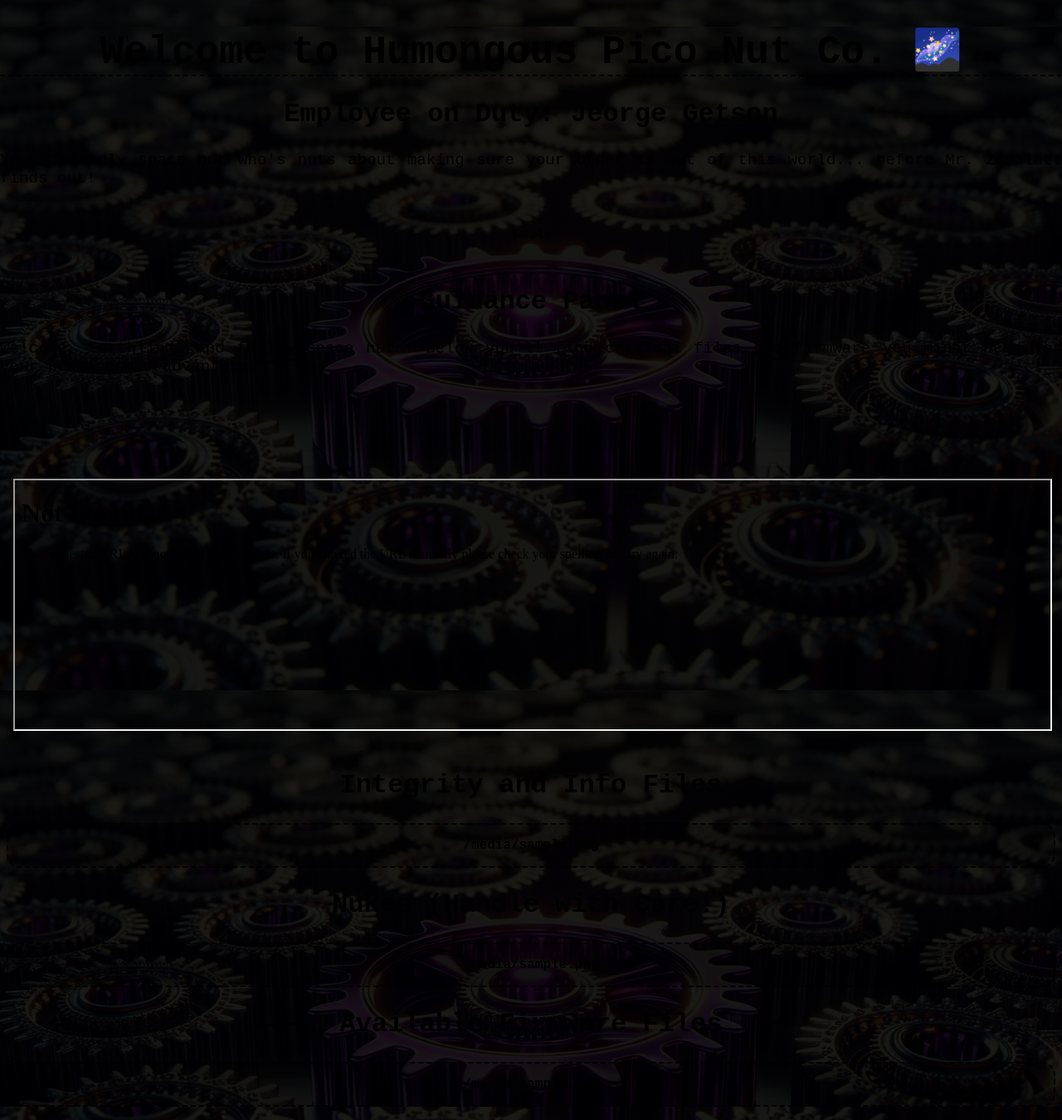
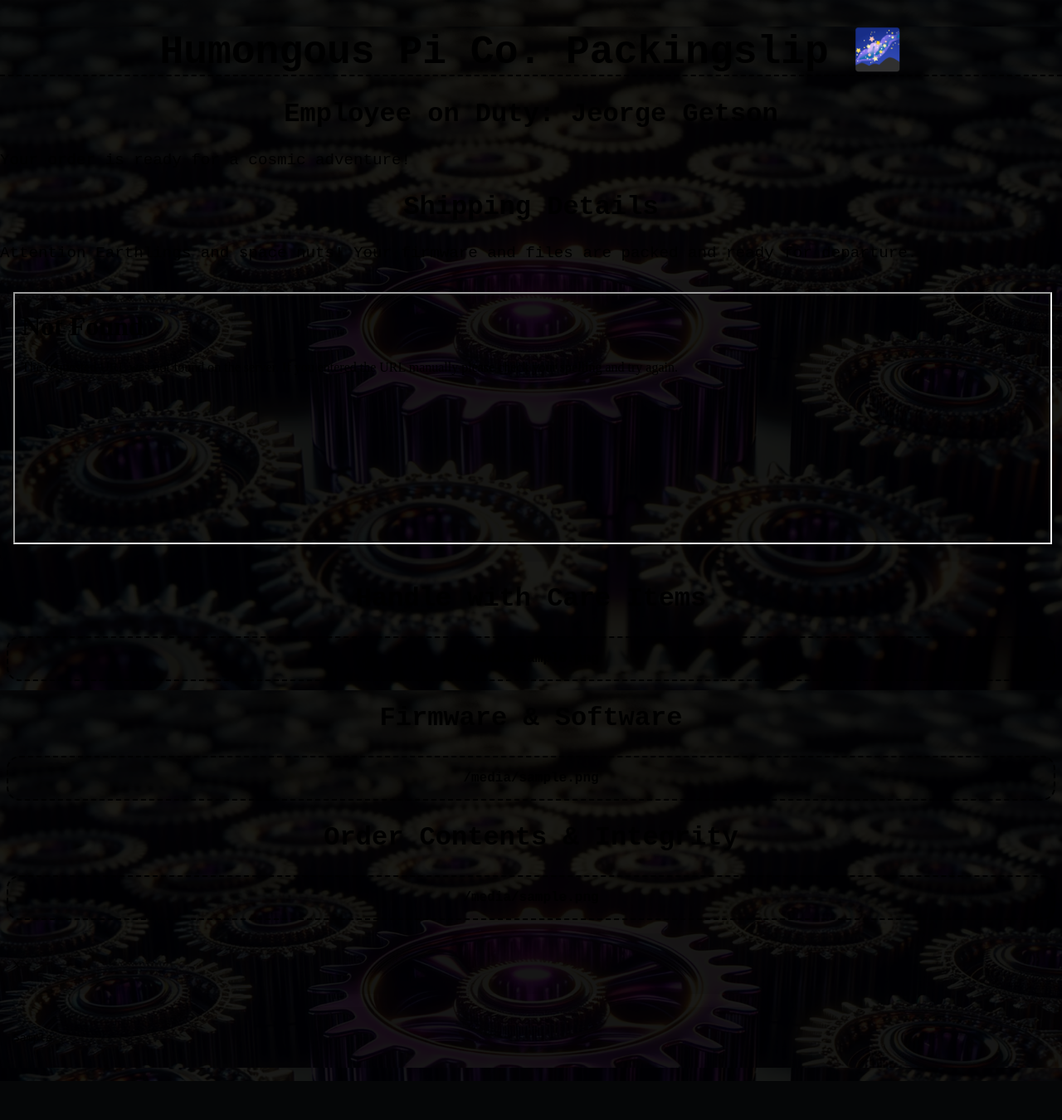
Before and after one commit to proto-x-app/pico-sdk-builder, a Flask app: template app/templates/index.html in a window 1280 px wide. Shown: the whole page at 83% size. After the commit the page ends 1303 px from the top, so only its background shows below. Run offline with Flask 3, Linux system fonts and the light colour scheme; the template is opened without the code that fills it: most values are stand-ins (such as "Sample title", 1, 10 or a date in 2020).

Commit message:
chore: Got it working again and cleanup

```diff
--- a/app/restructure.py
+++ b/app/restructure.py
@@ -81,7 +81,7 @@
                     with open(md_filepath, 'r', encoding='utf-8') as f:
                         text = f.read()
 
-                    html_text = simple_md_to_html(text, '/app/static/styles.css')
+                    html_text = simple_md_to_html(text, 'styles.css')
 
                     with open(html_dest, 'w', encoding='utf-8') as f:
                         f.write(html_text)
--- a/app/static/styles.css
+++ b/app/static/styles.css
@@ -6,8 +6,8 @@
   background: linear-gradient(rgba(0,0,0,0.9), rgba(0,0,0,0.9)), url('background.jpg');
   background-size: cover;
   background-attachment: fixed;
-  background-position: center center;  /* Nieuw toegevoegd */
-  background-repeat: no-repeat;  /* Nieuw toegevoegd */
+  background-position: center center;
+  background-repeat: no-repeat;
   color: var(--text-color);
   transition: background-color 0.3s ease, color 0.3s ease;
 }
--- a/app/templates/index.html
+++ b/app/templates/index.html
@@ -1,42 +1,27 @@
 <!DOCTYPE html>
 <html>
 <head>
-    <title>Firmware Files</title>
+    <title>Humongous Pi Co. Packingslip</title>
     <link rel="stylesheet" type="text/css" href="{{ url_for('static', filename='styles.css') }}">
 </head>
 <body id="jetsons-theme">
 
     <header>
-        <h1>Welcome to Humongous Pico Nut Co. 🌌</h1>
+        <h1>Humongous Pi Co. Packingslip 🌌</h1>
         <h2>Employee on Duty: Jeorge Getson</h2>
-        <p>Your friendly space nut who's nuts about making sure your order is out of this world... before Mr. Zorblatt finds out!</p>
-        <div class="info-box">
-            <pre id="build-info">{{ build_info }}</pre>
-        </div>
+        <p>Your order is ready for a cosmic adventure!</p>
     </header>
 
     <section id="guidance-section">
-        <h2>Guidance Panel</h2>
-        <p>Welcome, Earthlings and fellow space nuts! Below you'll find critical files and firmware you might need for your next cosmic adventure.</p>
-        <div class="info-box">
-            <pre id="hash-howto">{{ hash_howto }}</pre>
-        </div>
+        <h2>Shipping Details</h2>
+        <p>Attention Earthlings and space nuts! Your firmware and files are packed and ready for departure.</p>
         <div class="info-box">
             <iframe src="{{ url_for('static', filename='rtfm.html') }}" width="100%" height="300"></iframe>
         </div>
     </section>
 
-    <section id="check-files-section">
-        <h2>Integrity and Info Files</h2>
-        <ul id="info-files-list">
-            {% for file in info_files %}
-            <li><a href="{{ url_for('serve_file', filename=file) }}">{{ file }}</a></li>
-            {% endfor %}
-        </ul>
-    </section>
-
     <section id="nukes-section">
-        <h2>Nukes (Handle with Care!)</h2>
+        <h2>Handle with Care Items</h2>
         <ul id="nuke-files-list">
             {% for file in nuke_files %}
             <li><a href="{{ url_for('serve_file', filename=file) }}">{{ file }}</a></li>
@@ -45,7 +30,7 @@
     </section>
 
     <section id="firmware-section">
-        <h2>Available Firmware Files</h2>
+        <h2>Firmware & Software</h2>
         <ul id="uf2-files-list">
             {% for file in uf2_files %}
             <li><a href="{{ url_for('serve_file', filename=file) }}">{{ file }}</a></li>
@@ -53,6 +38,21 @@
         </ul>
     </section>
 
+    <section id="check-files-section">
+        <h2>Order Contents & Integrity</h2>
+        <ul id="info-files-list">
+            {% for file in info_files %}
+            <li><a href="{{ url_for('serve_file', filename=file) }}">{{ file }}</a></li>
+            {% endfor %}
+        </ul>
+        <div class="info-box">
+            <pre id="hash-howto">{{ hash_howto }}</pre>
+        </div>
+        <div class="info-box">
+            <pre id="build-info">{{ build_info }}</pre>
+        </div>
+    </section>
+
     <script src="{{ url_for('static', filename='scripts.js') }}"></script>
 </body>
 </html>
```
Also changed, not shown: CHANGELOG.md (deleted), 1 other file.
